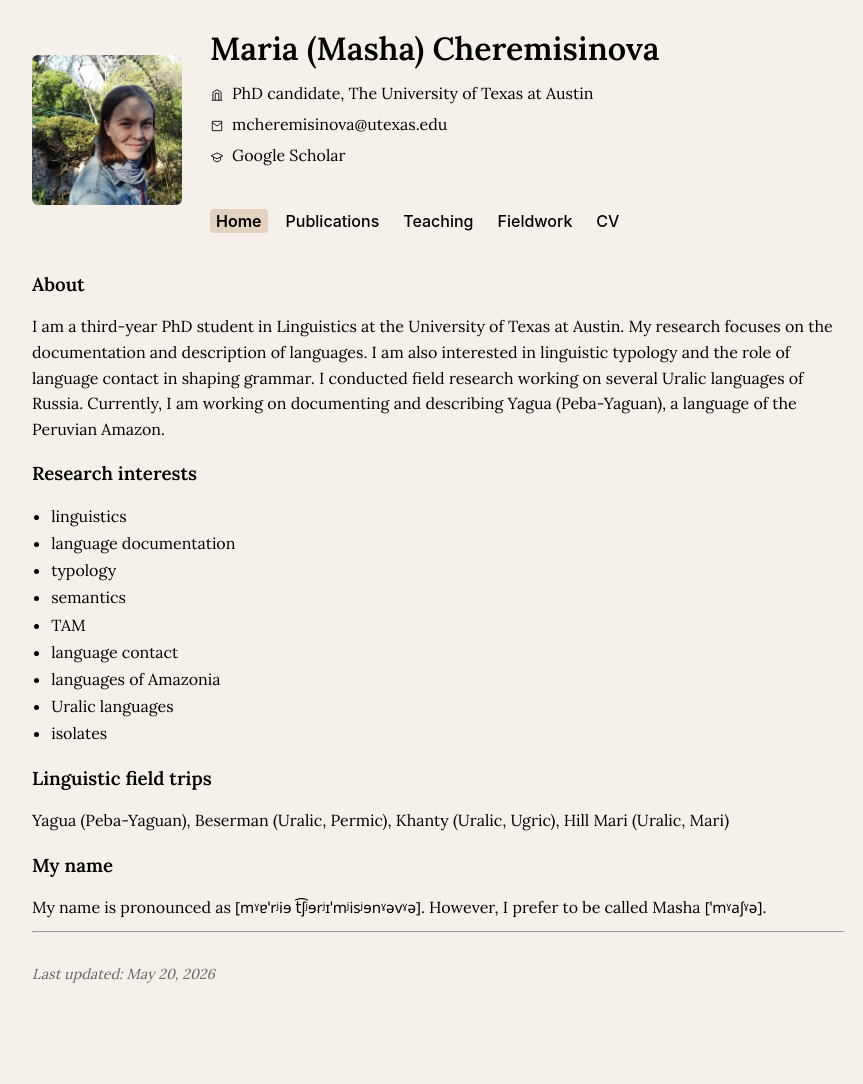
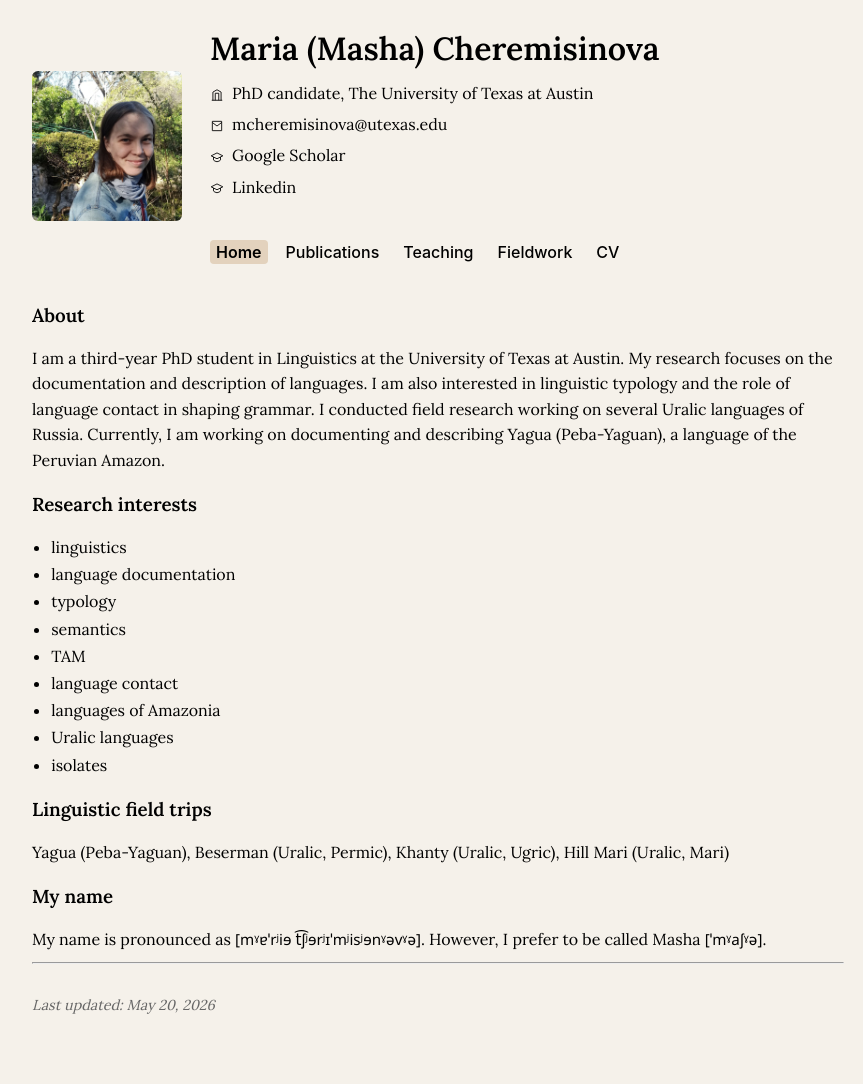
Before and after one commit to mashache/mashache.github.io, a Jekyll site: the page built from index.md, in a window 1280 px wide. Shown: the whole page, without its empty margins (202-1065 px from the left). Built offline with Jekyll 4.4.1, drawn with Linux system fonts in a browser that asks for light colours; before the commit the page ends 1053 px from its top, so only the background shows below that.

Commit message:
Update default.html

```diff
--- a/_layouts/default.html
+++ b/_layouts/default.html
@@ -43,6 +43,16 @@
   <a href="{{ site.author.scholar }}">Google Scholar</a>
 </p>
 
+          <p class="info-line">
+  <span class="icon">
+    <svg viewBox="0 0 24 24" fill="none" stroke="currentColor" stroke-width="1.5">
+      <path d="M22 10l-10-5-10 5 10 5 10-5z"/>
+      <path d="M6 12v5c0 1 4 3 6 3s6-2 6-3v-5"/>
+    </svg>
+  </span>
+  <a href="{{ site.author.linkedin }}">Linkedin</a>
+</p>
+
 
       <nav class="site-menu">
   {% for p in site.header_pages %}
```
